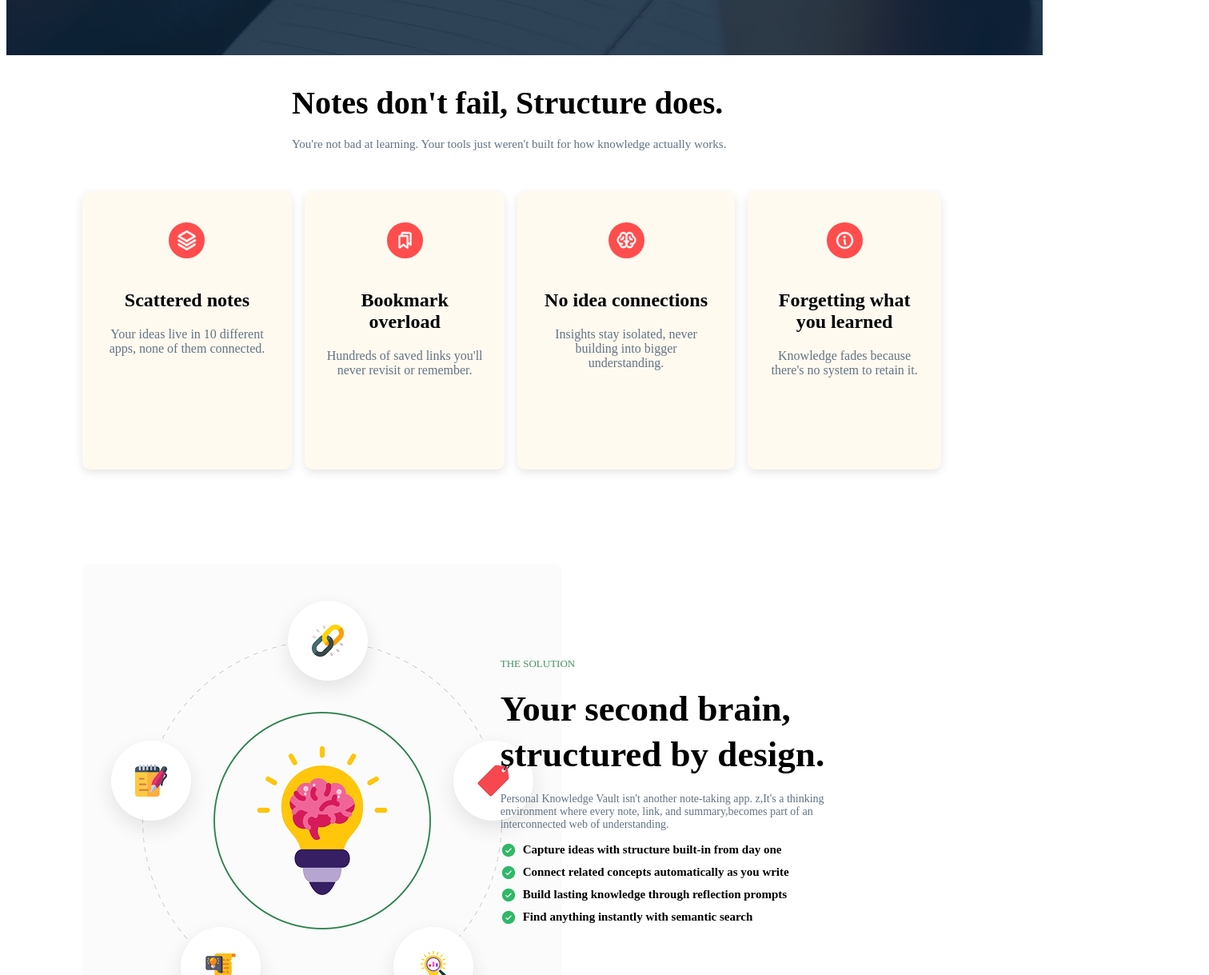
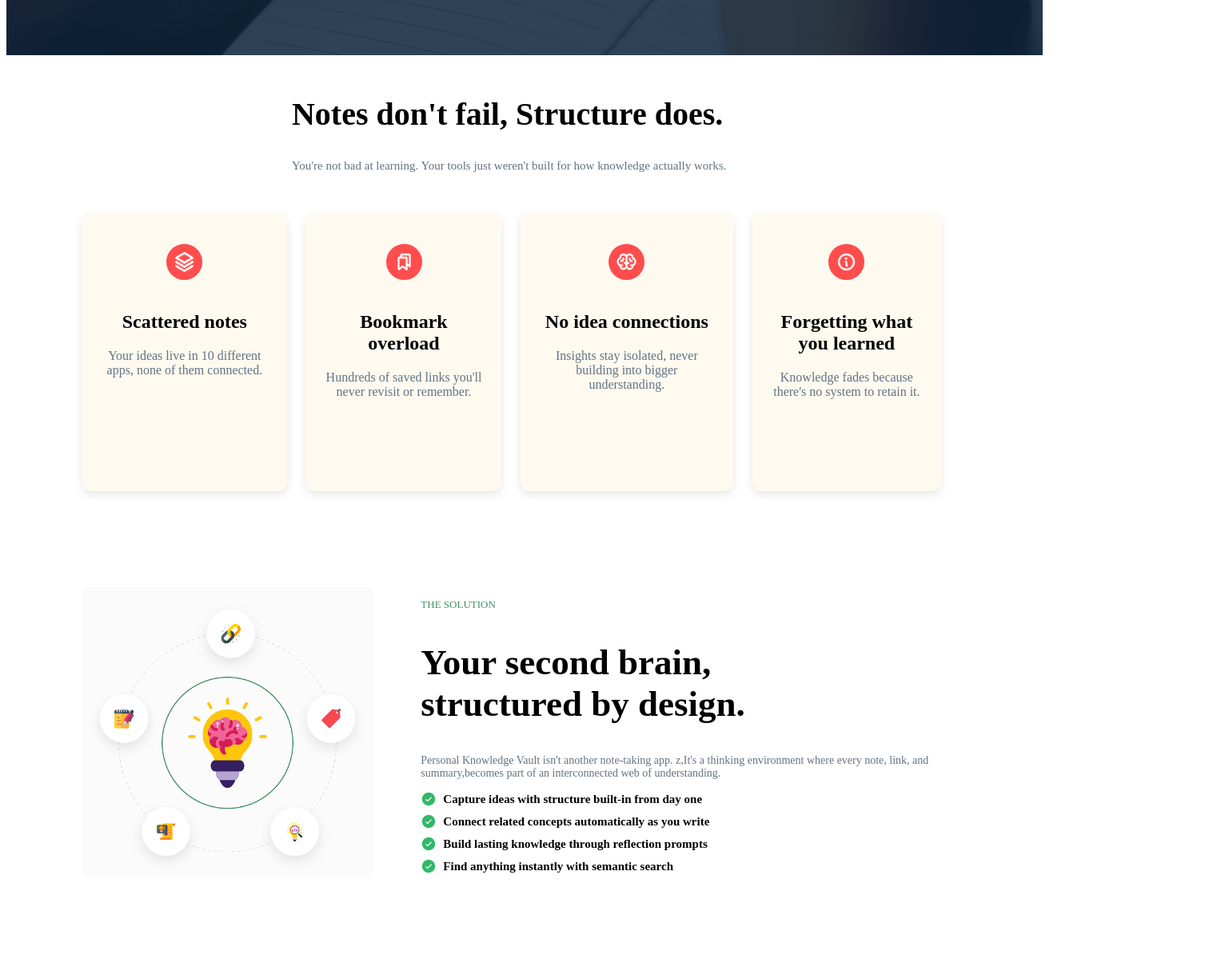
Before and after one commit to Anisur2026/Ass1, a plain HTML site: page index.html in a window 1280 px wide. Shown: the part 702-1921 px from the top of the page at 80% size, 1512 px wide, since content can reach past the window. Drawn offline with Linux system fonts and the light colour scheme.

Commit message:
card modified

```diff
--- a/index.html
+++ b/index.html
@@ -45,6 +45,7 @@
 
     </section>
     <section id="notes-container">
+        <div class="full-nodes">
         <div class="notes">
                 <h1>Notes don't fail, Structure does.</h1>
                 <p>You're not bad at learning. Your tools just weren't built for how
@@ -76,6 +77,7 @@
         <p>Knowledge fades because there's no system to retain it.</p>
        </div>
         </div>
+        </div>
 
 
     </section>
@@ -86,8 +88,8 @@
             </div>
             <div class="text" >
                 <p>THE SOLUTION </p>
-                <h1>Your second brain,</h1>
-                <h1>structured by design.</h1>
+                <h1>Your second brain,<br>
+                structured by design.</h1>
                 <p class="pera">Personal Knowledge Vault isn't another note-taking app.
                      z,It's a thinking environment where every note, link,
                      and summary,becomes part of an interconnected web of understanding.</p>
--- a/style/styles.css
+++ b/style/styles.css
@@ -168,38 +168,41 @@ nav ul li:first-child{
     border-radius: 50%;
 
 }
+.full-nodes{
+    width: 85%;
+    max-width: 1360px;
+    justify-content: center;
+    align-items: center;
+    margin: auto;
+}
 
 .notes{
+     width: 100%;
     max-width: 550px;
-    width: 100%;
     justify-content: center;
     align-items: center;
     margin: 50px auto;
-    padding: 0 16px;
+
 
 }
 .notes h1{
     font-size: 40px;
     font-weight: 700px;
     color:#000000;
-    line-height: 20px;
 }
 .notes p{
     font-size: 15px;
     color: #627382;
 
 }
- .cont{
 
- }
 .card{
-    width: 85%;
-    max-width: 1360px;
+
     display: flex;
     margin: 0 auto;
     justify-content: center;
     align-items: center;
-    gap: 16px;
+    gap: 24px;
 }
 .card-scatt{
    max-width: 322px;
@@ -286,25 +289,22 @@ nav ul li:first-child{
     width: 85%;
     max-width: 1360px;
     display:flex;
-    justify-content: center;
+    justify-content:center;
     align-items: center;
-    margin:auto;
+    margin:120px auto;
     gap: 60px;
 }
- .image{
-    width:37.5%;
+.image img{
+    width: 100%;
     max-width: 600px;
-    margin:auto;
 }
 .text{
-    width: 43.75%;
-    max-width:700px;
-    height:396px;
-    justify-content: center;
-    align-items: center;
-    margin: auto;
-    margin: 222px 120px 222px 60px;
+    width: 100%;
+    max-width: 700px;
+
 }
+
+
 .text img{
     max-width: 20px;
 
@@ -316,8 +316,9 @@ nav ul li:first-child{
     color: #469165;
 }
 .text h1{
+    width: 100%;
+    max-width: 700px;
     font-size: 45px;
-    line-height: 20px;
 }
 .text .pera{
     font-size: 14px;
@@ -339,6 +340,7 @@ nav ul li:first-child{
     text-align: center;
     background-color:#F7F6F2;
     margin:auto;
+    margin-bottom: 120px;
     border-radius: 12px;
 
 
@@ -368,14 +370,15 @@ nav ul li:first-child{
       background-color:#001931;
     margin: auto;
 
-    padding: 120px 120px 30px 120px;
+    padding: 0px 0px 30px 0px;
 }
 
 .foter-top{
     display: flex;
     justify-content:space-between;
     align-items:center;
-    margin:0px 120px 80px 120px;
+    padding: 120px 120px 80px 120px;
+
 }
 .link{
     color: #FAFAFA;
```
